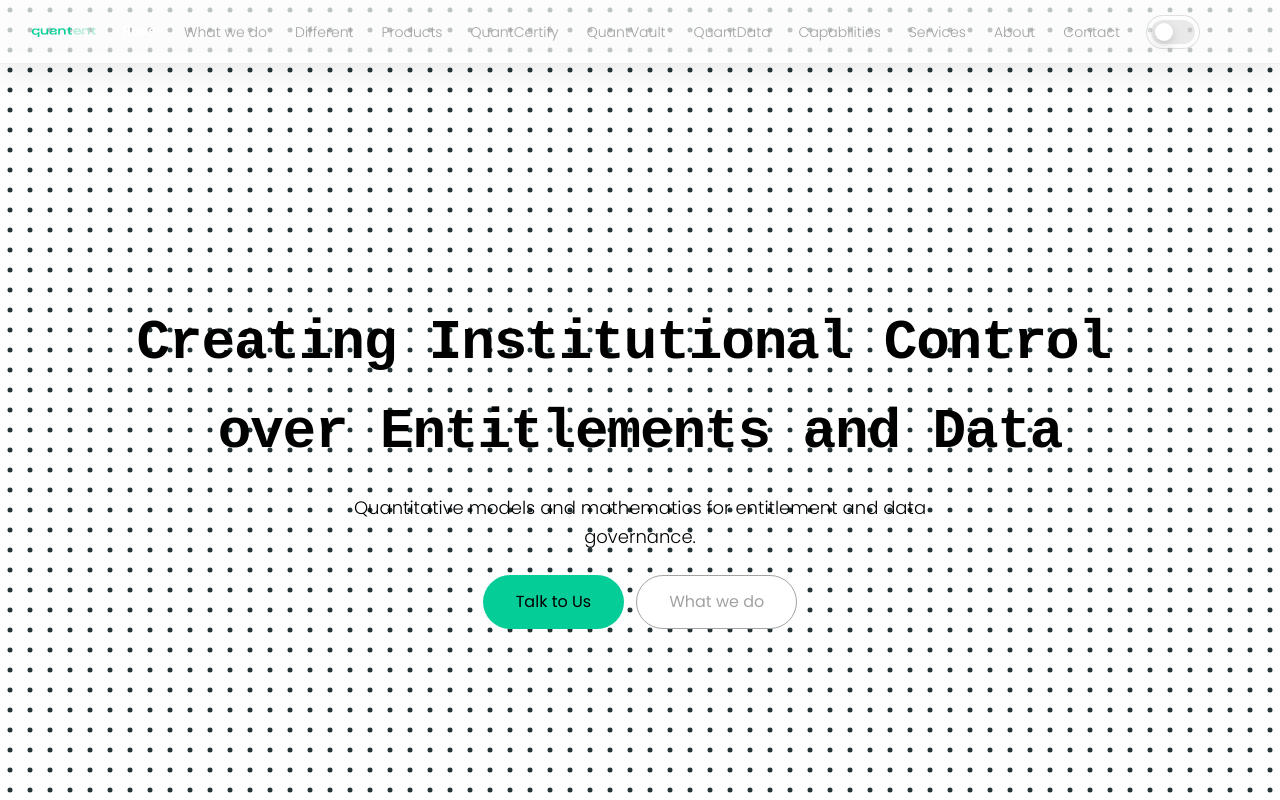
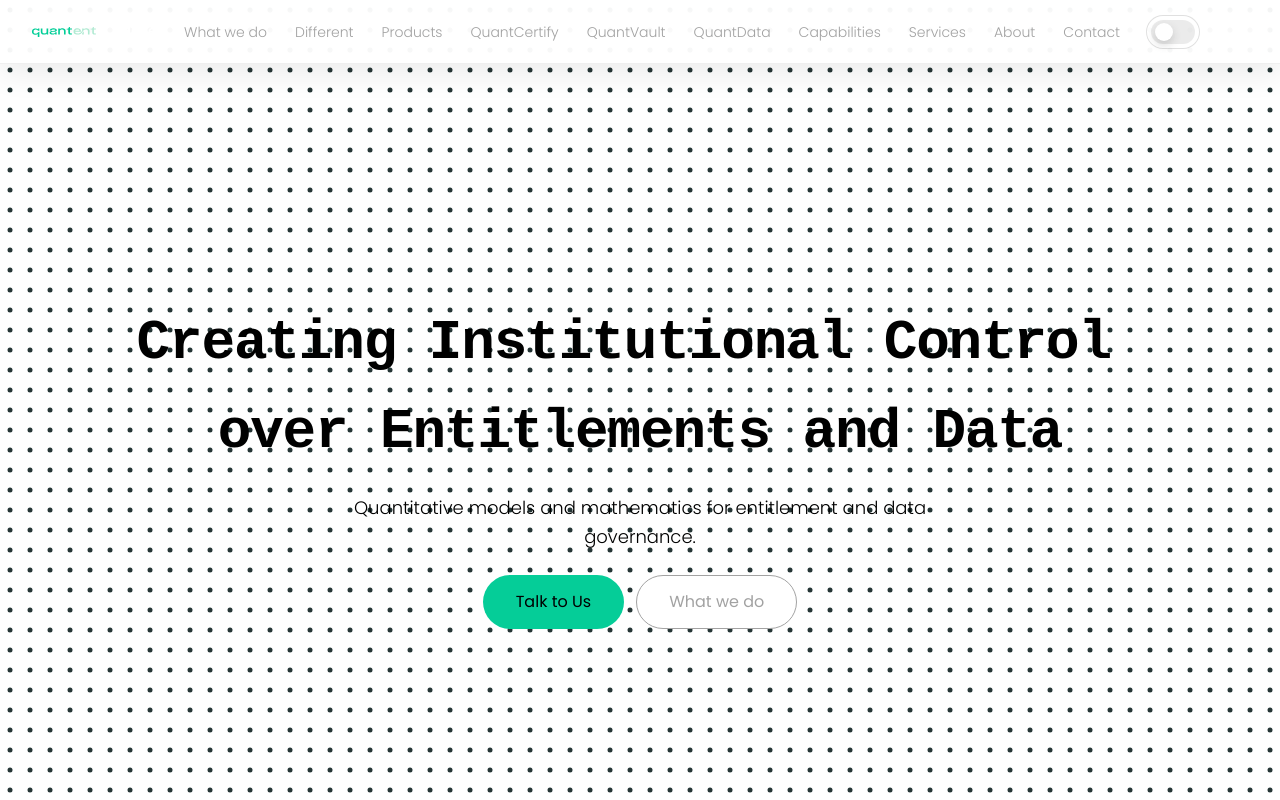
Before and after one commit to quantent-web/quantent-web, a Next.js app: page / in a window 1280 px wide. Shown: the top 800 px of the page. Built offline with nearby package versions, Linux system fonts and the light colour scheme; a web font is replaced by a local one.

Commit message:
fix sticky nav blur

```diff
--- a/app/globals.css
+++ b/app/globals.css
@@ -361,6 +361,17 @@ section[id] {
   -webkit-backdrop-filter: blur(12px);
   border-bottom: 1px solid rgba(0, 0, 0, 0.06);
   box-shadow: 0 10px 30px rgba(0, 0, 0, 0.08);
+  isolation: isolate;
+}
+
+.nav::before {
+  content: '';
+  position: absolute;
+  inset: 0;
+  background: rgba(255, 255, 255, 0.7);
+  backdrop-filter: blur(12px);
+  -webkit-backdrop-filter: blur(12px);
+  z-index: -1;
 }
 
 html[data-theme="dark"] .nav {
@@ -369,12 +380,26 @@ html[data-theme="dark"] .nav {
   box-shadow: 0 12px 32px rgba(0, 0, 0, 0.35);
 }
 
+html[data-theme="dark"] .nav::before {
+  background: rgba(14, 20, 20, 0.7);
+}
+
 @supports not ((-webkit-backdrop-filter: blur(12px)) or (backdrop-filter: blur(12px))) {
   .nav {
     background: rgba(255, 255, 255, 0.92);
   }
 
   html[data-theme="dark"] .nav {
+    background: rgba(14, 20, 20, 0.9);
+  }
+
+  .nav::before {
+    background: rgba(255, 255, 255, 0.92);
+    backdrop-filter: none;
+    -webkit-backdrop-filter: none;
+  }
+
+  html[data-theme="dark"] .nav::before {
     background: rgba(14, 20, 20, 0.9);
   }
 }
```
